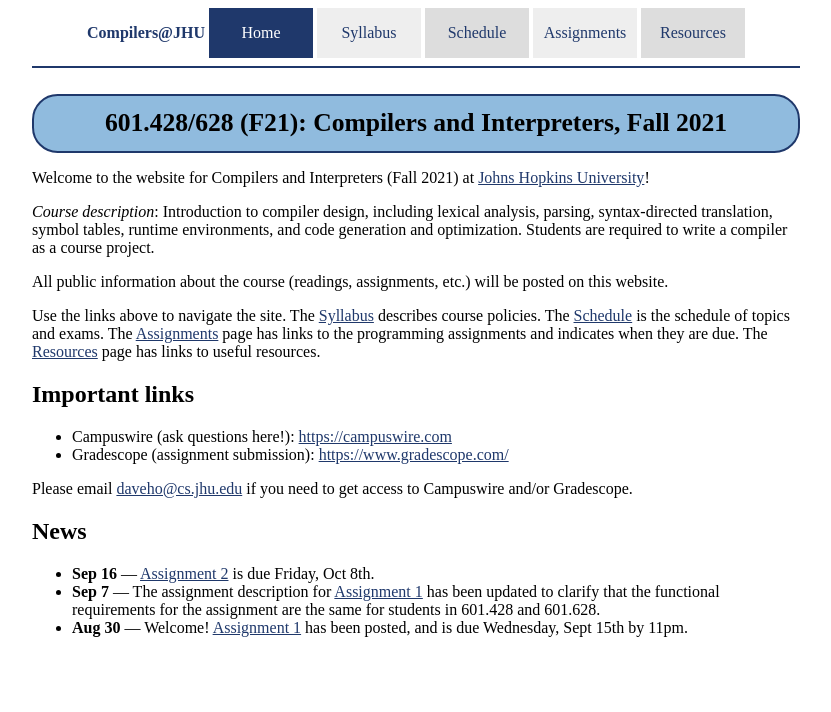
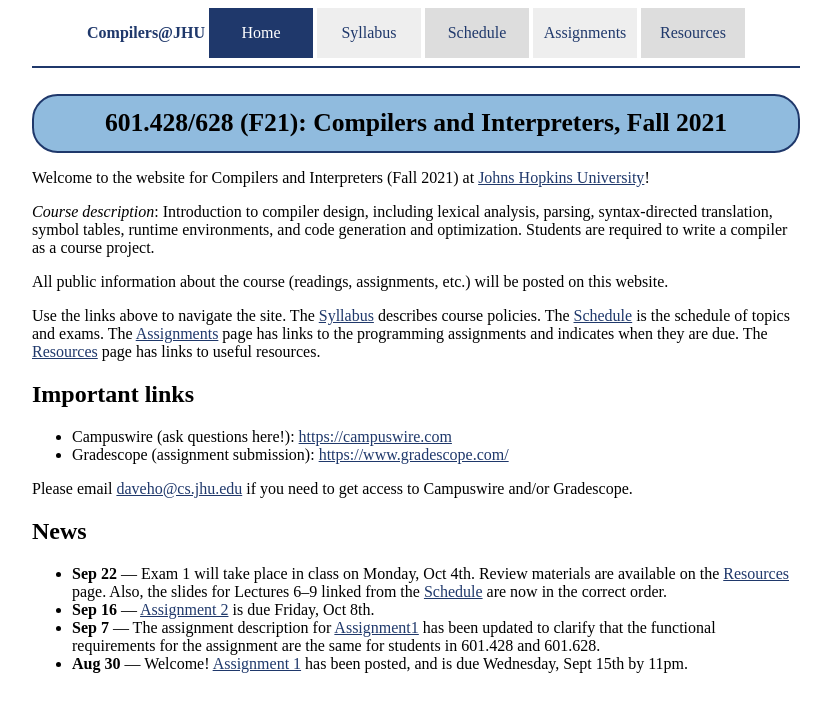
Before and after one commit to jhucompilers/fall2021, a Jekyll site: the page built from index.md, in a window 1280 px wide. Shown: the top 712 px of the page, without its empty margins (224-1055 px from the left). Built offline with Jekyll 4.4.1, drawn with Linux system fonts in a browser that asks for light colours.

Commit message:
fix lectures 7-9, exam 1 review materials

```diff
--- a/index.md
+++ b/index.md
@@ -4,23 +4,41 @@ title: "Compilers and Interpreters, Fall 2021"
 category: "home"
 ---
 
-Welcome to the website for Compilers and Interpreters (Fall 2021) at <a href="https://www.jhu.edu/">Johns Hopkins University</a>!
+Welcome to the website for Compilers and Interpreters (Fall 2021) at <a
+href="https://www.jhu.edu/">Johns Hopkins University</a>!
 
-*Course description*: Introduction to compiler design, including lexical analysis, parsing, syntax-directed translation, symbol tables, runtime environments, and code generation and optimization. Students are required to write a compiler as a course project.
+*Course description*: Introduction to compiler design, including lexical
+analysis, parsing, syntax-directed translation, symbol tables, runtime
+environments, and code generation and optimization. Students are required
+to write a compiler as a course project.
 
-All public information about the course (readings, assignments, etc.) will be posted on this website.
+All public information about the course (readings, assignments, etc.) will
+be posted on this website.
 
-Use the links above to navigate the site.  The [Syllabus](syllabus.html) describes course policies. The [Schedule](schedule.html) is the schedule of topics and exams.  The [Assignments](assignments.html) page has links to the programming assignments and indicates when they are due.  The [Resources](resources.html) page has links to useful resources.
+Use the links above to navigate the site.  The [Syllabus](syllabus.html)
+describes course policies. The [Schedule](schedule.html) is the schedule
+of topics and exams.  The [Assignments](assignments.html) page has
+links to the programming assignments and indicates when they are due.
+The [Resources](resources.html) page has links to useful resources.
 
 ## Important links
 
 * Campuswire (ask questions here!): <https://campuswire.com>
 * Gradescope (assignment submission): <https://www.gradescope.com/>
 
-Please email <daveho@cs.jhu.edu> if you need to get access to Campuswire and/or Gradescope.
+Please email <daveho@cs.jhu.edu> if you need to get access to Campuswire
+and/or Gradescope.
 
 ## News
 
+* **Sep 22** — Exam 1 will take place in class on Monday, Oct
+  4th. Review materials are available on the [Resources](resources.html)
+  page. Also, the slides for Lectures 6–9 linked from the
+  [Schedule](schedule.html) are now in the correct order.
 * **Sep 16** — [Assignment 2](assign/assign02.html) is due Friday, Oct 8th.
-* **Sep 7** — The assignment description for [Assignment 1](assign/assign01.html) has been updated to clarify that the functional requirements for the assignment are the same for students in 601.428 and 601.628.
-* **Aug 30** — Welcome! [Assignment 1](assign/assign01.html) has been posted, and is due Wednesday, Sept 15th by 11pm.
+* **Sep 7** — The assignment description for [Assignment1](assign/assign01.html)
+  has been updated to clarify that the functional
+  requirements for the assignment are the same for students in 601.428
+  and 601.628.
+* **Aug 30** — Welcome! [Assignment 1](assign/assign01.html) has been
+  posted, and is due Wednesday, Sept 15th by 11pm.
```
Also changed, not shown: assign/assign02.md (+1 -1 lines), resources.md (+12 -0 lines), 5 other files.
